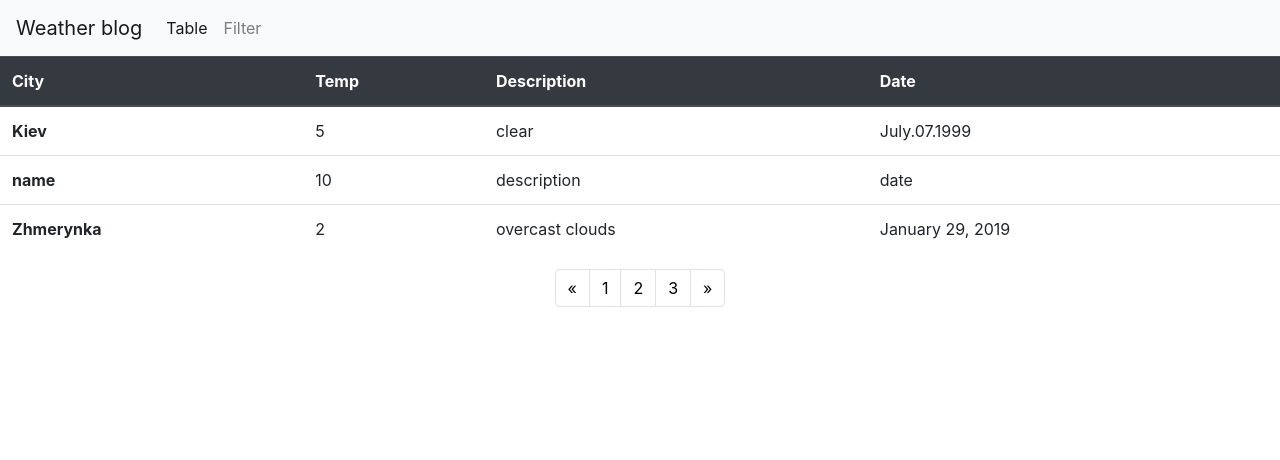
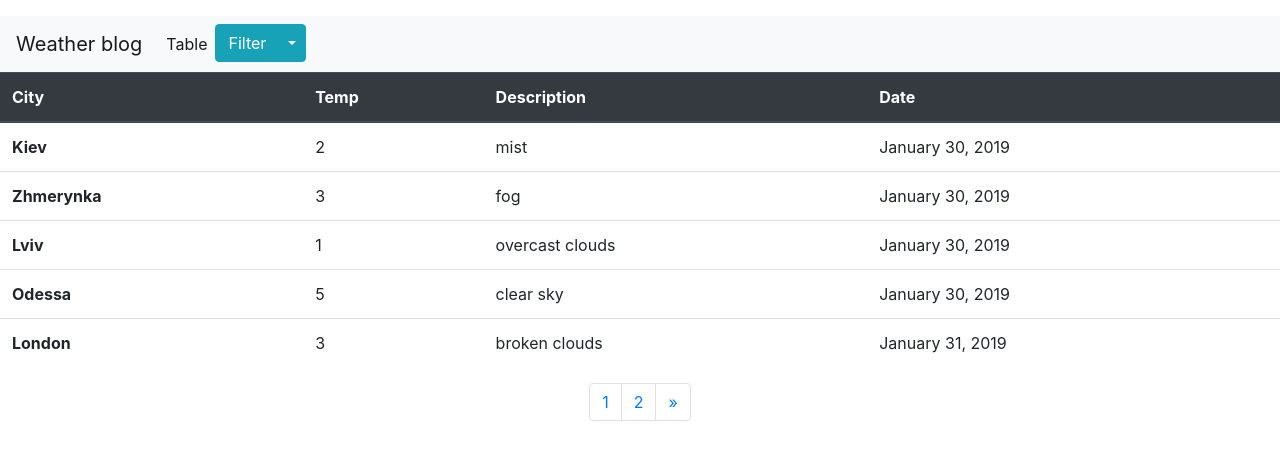
Before and after one commit to funkynine/CS50, a Django app: page /storage/ in a window 1280 px wide. Shown: the top 460 px of the page. Run offline with Django 3.2, Linux system fonts and the light colour scheme; data comes from the database, SQL or seed files in the repository; some libraries are stand-ins or nearby versions.

Commit message:
added pagiantion

```diff
--- a/mysite/static/myvenv/script.js
+++ b/mysite/static/myvenv/script.js
@@ -1,6 +1,7 @@
 // Declare variables
 let map;
 let date;
+let testString = 'My string';
 
 // Find out the date
 date = new Date();
--- /dev/null
+++ b/mysite/templatetags/rangecount.py
@@ -0,0 +1,8 @@
+
+from django import template
+
+register = template.Library()
+
+@register.filter(name='rangecount')
+def times(number):
+    return range(number)
--- a/mysite/views.py
+++ b/mysite/views.py
@@ -8,8 +8,9 @@ import datetime
 import sqlite3
 import os.path
 
+
 # Connect file DB
-sqlite_file = 'dbsite.db'
+SQLITE_FILE = 'dbsite.db'
 
 # Create your views here.
 
@@ -21,26 +22,40 @@ def index(request):
 # Out put data in table
 @csrf_exempt
 def storage(request):
-
+    decr = 0
     # Check if there is a file in the directory
-    if os.path.exists(sqlite_file):
+    if os.path.exists(SQLITE_FILE):
         print('DataBase file find')
     else:
         print('File NOT exists')
 
     # Connect DataBase
-    conn = sqlite3.connect(sqlite_file)
+    conn = sqlite3.connect(SQLITE_FILE)
     # Create cursor
     db = conn.cursor()
 
-    db.execute('''SELECT * FROM CITYS LIMIT 3; ''')
+    db.execute('SELECT count(*) FROM CITYS')
+    count = ((db.fetchone()[0] + 1) // 5) + 1
+    # Request to database
+    page = 0
+    if (request.GET.get('page')):
+        decr = int(request.GET.get('page')) - 1
+        page = decr * 4
 
+    db.execute('SELECT * FROM CITYS LIMIT 5 OFFSET ?', (page,))
+
+    # Assignment of data from the database
     result = db.fetchall()
-
+    # Record changes and close the connection
     conn.commit()
     conn.close()
+    # Create dict
+    result = {"result": result}
+    result["count"] = count
+    result["previousPage"] = decr
 
-    result = {"result": result}
+    if(count != decr + 1):
+        result["nextPage"] = decr + 2
 
     return render(request, 'dbdata.html', context=result)
 
@@ -56,17 +71,14 @@ def api(request):
         # Connect API
         url = 'http://api.openweathermap.org/data/2.5/weather?q={}&appid=a844a051424724097641db263e8f5bc9&units=metric'.format(city)
 
-        # Connect file DB
-        sqlite_file = 'dbsite.db'
-
         # Check if there is a file in the directory
-        if os.path.exists(sqlite_file):
-            print('File exists')
+        if os.path.exists(SQLITE_FILE):
+            print('DataBase file find')
         else:
             print('File NOT exists')
 
         # Connect DataBase
-        conn = sqlite3.connect(sqlite_file)
+        conn = sqlite3.connect(SQLITE_FILE)
         # Create cursor
         db = conn.cursor()
 
@@ -81,10 +93,6 @@ def api(request):
             name = data['name']
             temp = int(data['main']['temp'])
             description = data['weather'][0]['description']
-
-            print(type(name))
-            print(type(temp))
-            print(type(description))
 
             # Date for DB in string
             now = datetime.datetime.now()
--- a/templates/dbdata.html
+++ b/templates/dbdata.html
@@ -1,24 +1,9 @@
-{% load staticfiles %}
-
-<!DOCTYPE html>
-<html lang="en">
-
-<head>
-    <meta charset="UTF-8">
-    <meta name="viewport" content="width=device-width, initial-scale=1.0">
-    <meta http-equiv="X-UA-Compatible" content="ie=edge">
-
-    <!-- Bootstrap CSS -->
-    <link rel="stylesheet" href="https://stackpath.bootstrapcdn.com/bootstrap/4.2.1/css/bootstrap.min.css" integrity="sha384-GJzZqFGwb1QTTN6wy59ffF1BuGJpLSa9DkKMp0DgiMDm4iYMj70gZWKYbI706tWS" crossorigin="anonymous">
-    <link rel="stylesheet" href="{% static "myvenv/dbstyle.css" %}">
-
-    <title>Weather data</title>
-
-</head>
+{% include "head.html" %}
+{% load rangecount %}
 
 <body>
     <div class="wrapper">
-
+        <p> {{ testString }}</p>
         <div class="content">
             <header>
                 <nav class="navbar navbar-expand-lg navbar-light bg-light">
@@ -32,7 +17,16 @@
                                 <a class="nav-link" href="#">Table <span class="sr-only">(current)</span></a>
                             </li>
                             <li class="nav-item">
-                                <a class="nav-link" href="#">Filter</a>
+                                <div class="btn-group d-flex justify-content-end">
+                                    <button type="button" class="btn btn-info">Filter</button>
+                                    <button type="button" class="btn btn-info dropdown-toggle dropdown-toggle-split" data-toggle="dropdown" aria-haspopup="true" aria-expanded="false">
+                                        <span class="sr-only">Toggle Dropdown</span>
+                                    </button>
+                                    <div class="dropdown-menu">
+                                        <a class="dropdown-item" href="#">Name</a>
+                                        <a class="dropdown-item" href="#">Date</a>
+                                    </div>
+                                </div>
                             </li>
                         </ul>
                     </div>
@@ -49,45 +43,39 @@
                         </tr>
                     </thead>
                     <tbody>
+                        {% for item in result %}
                         <tr>
-                            <th scope="row">{{ result.0.1 }}</th>
-                            <td>{{ result.0.2 }}</td>
-                            <td>{{ result.0.3 }}</td>
-                            <td>{{ result.0.4 }}</td>
+                            <th scope="row">{{ item.1 }}</th>
+                            <td>{{ item.2 }}</td>
+                            <td>{{ item.3 }}</td>
+                            <td>{{ item.4 }}</td>
                         </tr>
-                        <tr>
-                            <th scope="row">{{ result.1.1 }}</th>
-                            <td>{{ result.1.2 }}</td>
-                            <td>{{ result.1.3 }}</td>
-                            <td>{{ result.1.4 }}</td>
-                        </tr>
-                        <tr>
-                            <th scope="row">{{ result.2.1 }}</th>
-                            <td>{{ result.2.2 }}</td>
-                            <td>{{ result.2.3 }}</td>
-                            <td>{{ result.2.4 }}</td>
-                        </tr>
+                        {% endfor %}
                     </tbody>
                 </table>
 
                 <div class="menuForData">
                     <nav aria-label="Page navigation example">
                         <ul class="pagination d-flex justify-content-center">
+                            {% if previousPage %}
                                 <li class="page-item">
-                                <a class="page-link" href="#" aria-label="Previous">
+                                    <a class="page-link" href="?page={{ previousPage }}" aria-label="Previous">
                                         <span aria-hidden="true">&laquo;</span>
                                         <span class="sr-only">Previous</span>
                                     </a>
                                 </li>
-                            <li class="page-item"><a class="page-link" href="#">1</a></li>
-                            <li class="page-item"><a class="page-link" href="#">2</a></li>
-                            <li class="page-item"><a class="page-link" href="#">3</a></li>
+                            {% endif %}
+                            {% for num in count|rangecount %}
+                                <li class="page-item"><a class="page-link" href="?page={{ num|add:'1' }}">{{ num|add:"1"  }}</a></li>
+                            {% endfor %}
+                            {% if nextPage %}
                                 <li class="page-item">
-                                <a class="page-link" href="#" aria-label="Next">
+                                    <a class="page-link" href="?page={{ nextPage }}" aria-label="Next">
                                         <span aria-hidden="true">&raquo;</span>
                                         <span class="sr-only">Next</span>
                                     </a>
                                 </li>
+                            {% endif %}
                         </ul>
                     </nav>
                 </div>
--- /dev/null
+++ b/templates/footer.html
@@ -0,0 +1,14 @@
+{% load staticfiles %}
+
+</body>
+<!-- Optional JavaScript -->
+<!-- jQuery first, then Popper.js, then Bootstrap JS -->
+<script src="https://code.jquery.com/jquery-3.3.1.slim.min.js" integrity="sha384-q8i/X+965DzO0rT7abK41JStQIAqVgRVzpbzo5smXKp4YfRvH+8abtTE1Pi6jizo" crossorigin="anonymous"></script>
+<script src="https://cdnjs.cloudflare.com/ajax/libs/popper.js/1.14.6/umd/popper.min.js" integrity="sha384-wHAiFfRlMFy6i5SRaxvfOCifBUQy1xHdJ/yoi7FRNXMRBu5WHdZYu1hA6ZOblgut" crossorigin="anonymous"></script>
+<script src="https://stackpath.bootstrapcdn.com/bootstrap/4.2.1/js/bootstrap.min.js" integrity="sha384-B0UglyR+jN6CkvvICOB2joaf5I4l3gm9GU6Hc1og6Ls7i6U/mkkaduKaBhlAXv9k" crossorigin="anonymous"></script>
+<!-- Google maps  -->
+<script src="https://maps.googleapis.com/maps/api/js?key=AIzaSyD-4Yiiuv8kiTiVlQUxMMmqEVOeAyNc0_s&callback=initMap"
+    async defer></script>
+<!-- My scripts -->
+<script src="{% static "myvenv/script.js" %}"></script>
+</html>
--- /dev/null
+++ b/templates/head.html
@@ -0,0 +1,18 @@
+{% load staticfiles %}
+
+<!DOCTYPE html>
+<html lang="en">
+    <head>
+        <meta charset="UTF-8">
+        <meta name="viewport" content="width=device-width, initial-scale=1.0">
+        <meta http-equiv="X-UA-Compatible" content="ie=edge">
+
+        <!-- Bootstrap CSS -->
+        <link rel="stylesheet" href="https://stackpath.bootstrapcdn.com/bootstrap/4.2.1/css/bootstrap.min.css" integrity="sha384-GJzZqFGwb1QTTN6wy59ffF1BuGJpLSa9DkKMp0DgiMDm4iYMj70gZWKYbI706tWS" crossorigin="anonymous">
+        <link rel="stylesheet" href="{% static "myvenv/style.css" %}">
+        <link rel="stylesheet" href="{% static " myvenv/dbstyle.css" %}">
+
+        <title>Weather blog</title>
+
+    </head>
+    <body>
```
Also changed, not shown: other parts of templates/dbdata.html (+1 -8 lines), templates/index.html (+3 -33 lines), dbsite.db. Lines whose indentation alone changed are shown as unchanged.
